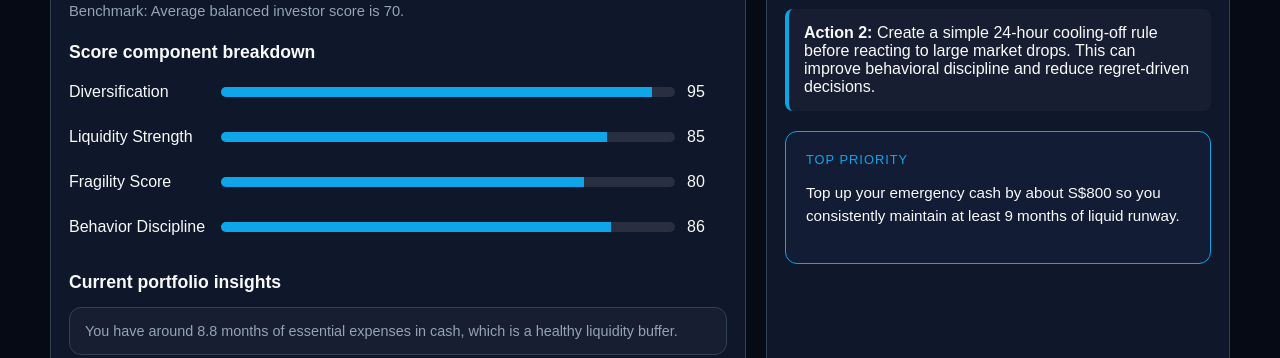
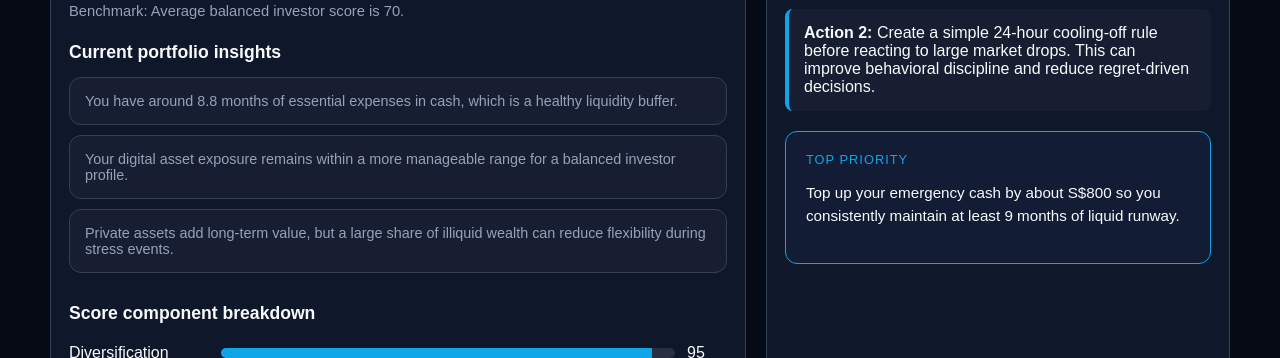
Before and after one commit to tryingtosurviven/CapitAI-2026, a website: page insights.html in a window 1280 px wide. Shown: the part 594-952 px from the top of the page. Drawn offline with Linux system fonts and the light colour scheme.

Commit message:
Add current portfolio insights section to insights.html

```diff
--- a/insights.html
+++ b/insights.html
@@ -190,6 +190,9 @@
 
         <p class="card-note" id="wwi-summary-text" style="margin-bottom:20px;">78 indicates solid financial health with some moderate exposure to volatility and liquidity stress. Benchmark: Average balanced investor score is 70.</p>
 
+        <h3 class="section-title">Current portfolio insights</h3>
+        <div id="portfolio-insights-list" style="display:grid; gap:10px; margin-bottom:30px;"></div>
+
         <h3 class="section-title">Score component breakdown</h3>
         <div style="display:grid; gap:15px; margin-bottom:30px;">
           <div class="component-row"><span>Diversification</span><div class="bar-track"><div class="bar-fill" id="bar-diversification" style="width:81%;"></div></div><span id="bar-diversification-label">81</span></div>
@@ -197,9 +200,6 @@
           <div class="component-row"><span>Fragility Score</span><div class="bar-track"><div class="bar-fill" id="bar-fragility" style="width:63%;"></div></div><span id="bar-fragility-label">63</span></div>
           <div class="component-row"><span>Behavior Discipline</span><div class="bar-track"><div class="bar-fill" id="bar-behavior" style="width:79%;"></div></div><span id="bar-behavior-label">79</span></div>
         </div>
-
-        <h3 class="section-title">Current portfolio insights</h3>
-        <div id="portfolio-insights-list" style="display:grid; gap:10px;"></div>
       </div>
 
       <div class="panel">
```
